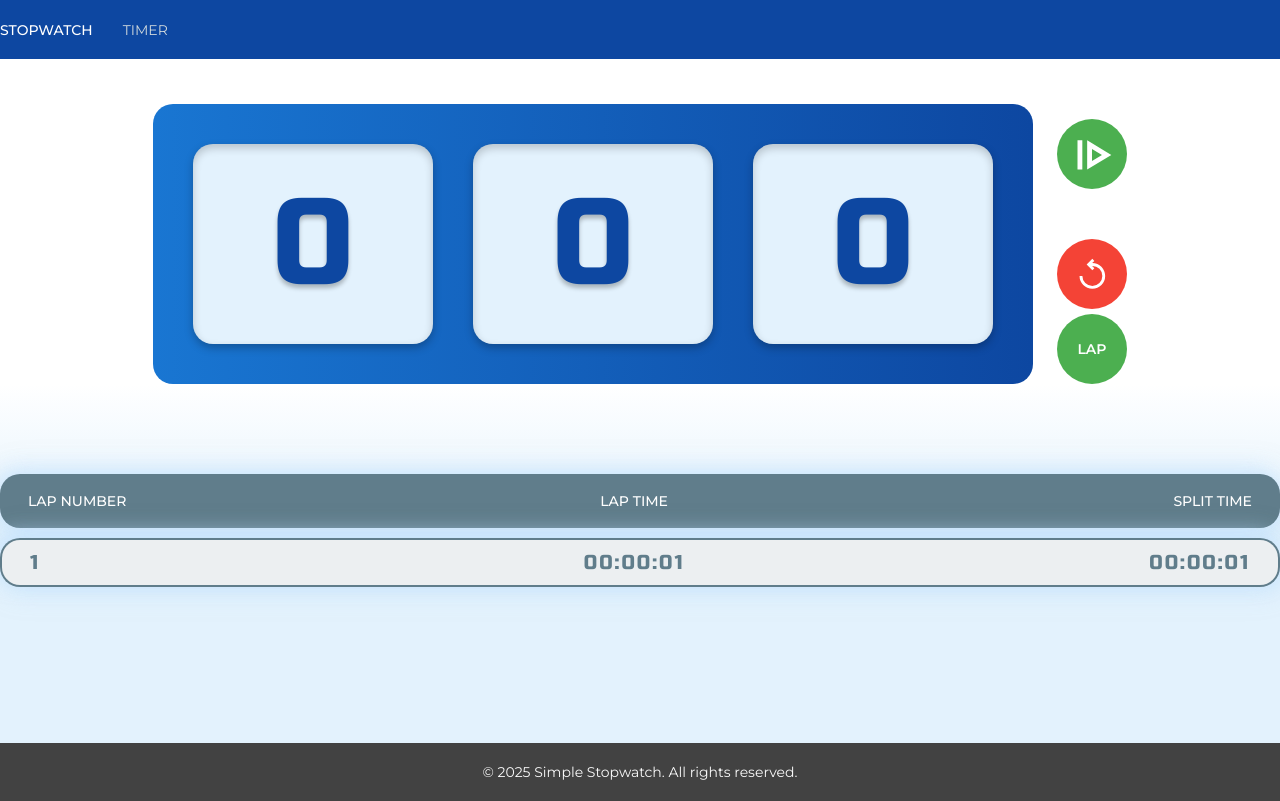
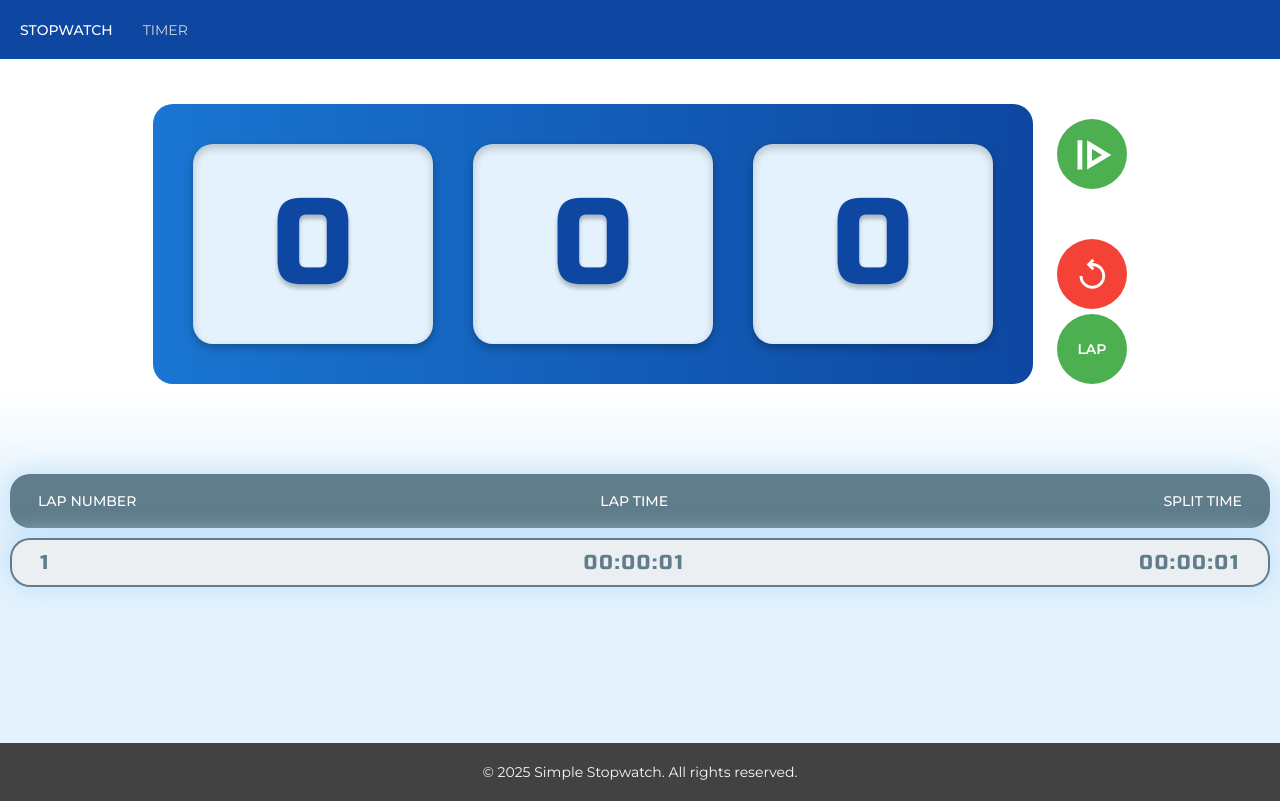
Before and after one commit to sirajularfin/simple-stopwatch, a Next.js app: page /stopwatch in a window 1280 px wide. Built offline with nearby package versions, Linux system fonts and the light colour scheme; no server answers.

Commit message:
feat: update style

```diff
--- a/src/app/(routes)/stopwatch/style.module.scss
+++ b/src/app/(routes)/stopwatch/style.module.scss
@@ -1,7 +1,7 @@
 .table {
   margin: 0 auto;
   max-width: $default-max-width;
-  width: 100%;
+  width: calc(100% - convertPxToRem(20));
   border-collapse: separate;
   border-spacing: 0 convertPxToRem(10);
   @include media-query(lg) {
--- a/src/components/MainHeader/style.module.scss
+++ b/src/components/MainHeader/style.module.scss
@@ -1,5 +1,5 @@
 .container {
-  padding: convertPxToRem(20) 0;
+  padding: convertPxToRem(20);
   background-color: color(blue-900);
   @include media-query(lg) {
     padding: convertPxToRem(15) convertPxToRem(20);
```
